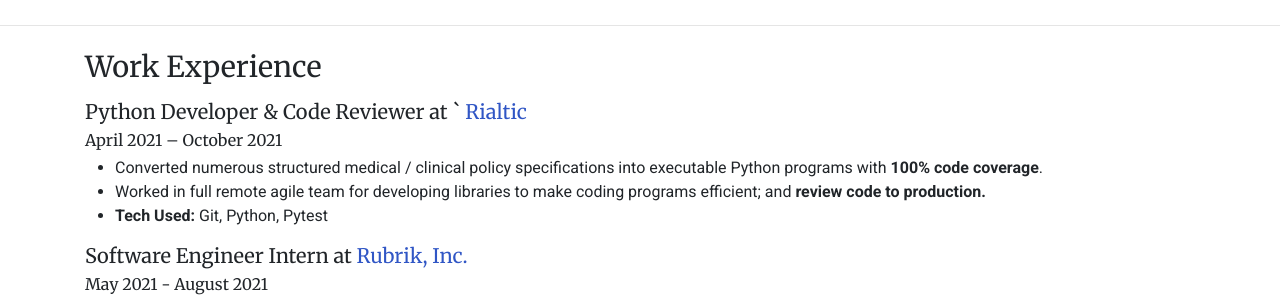
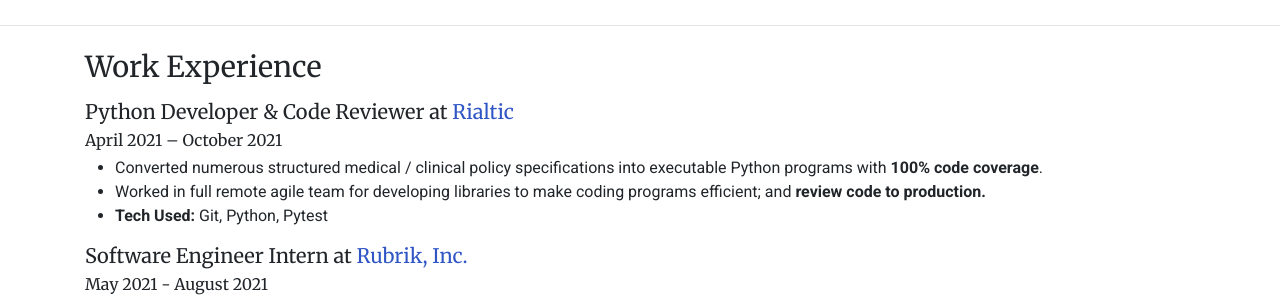
Before and after one commit to rish-singhal/rish-singhal.github.io, a Jekyll site: the page built from pages/resume.html, in a window 1280 px wide. Shown: the part 513-810 px from the top of the page. Built offline with Jekyll 4.4.1, drawn with Linux system fonts in a browser that asks for light colours; nearby versions of some CDN libraries.

```diff
--- a/pages/resume.html
+++ b/pages/resume.html
@@ -40,7 +40,7 @@ permalink: /resume
   <h2>Work Experience</h2>
 
   <h4>
-    Python Developer & Code Reviewer at `<a href="https://www.rialtic.io"> Rialtic </a>
+    Python Developer & Code Reviewer at <a href="https://www.rialtic.io"> Rialtic </a>
   </h4>
   <p class="dates">April 2021 – October 2021</p>
   <ul>
```
